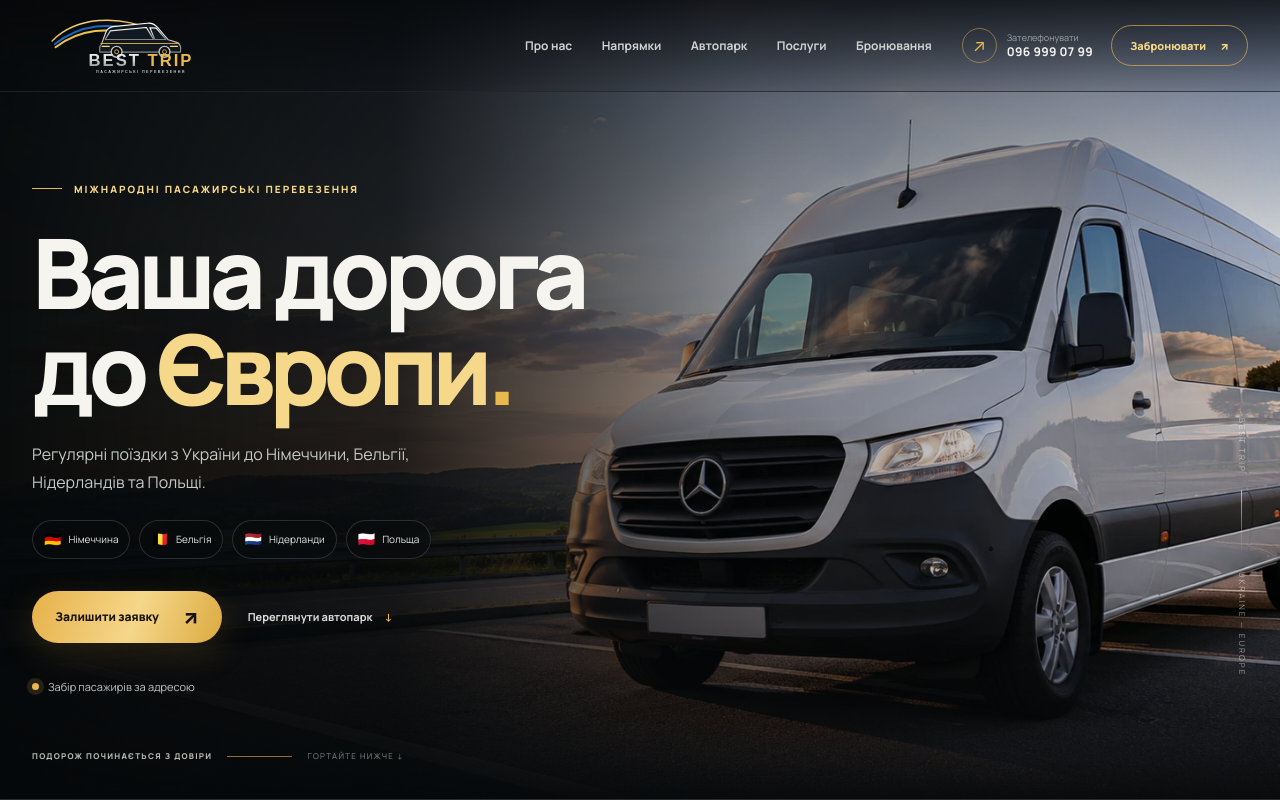
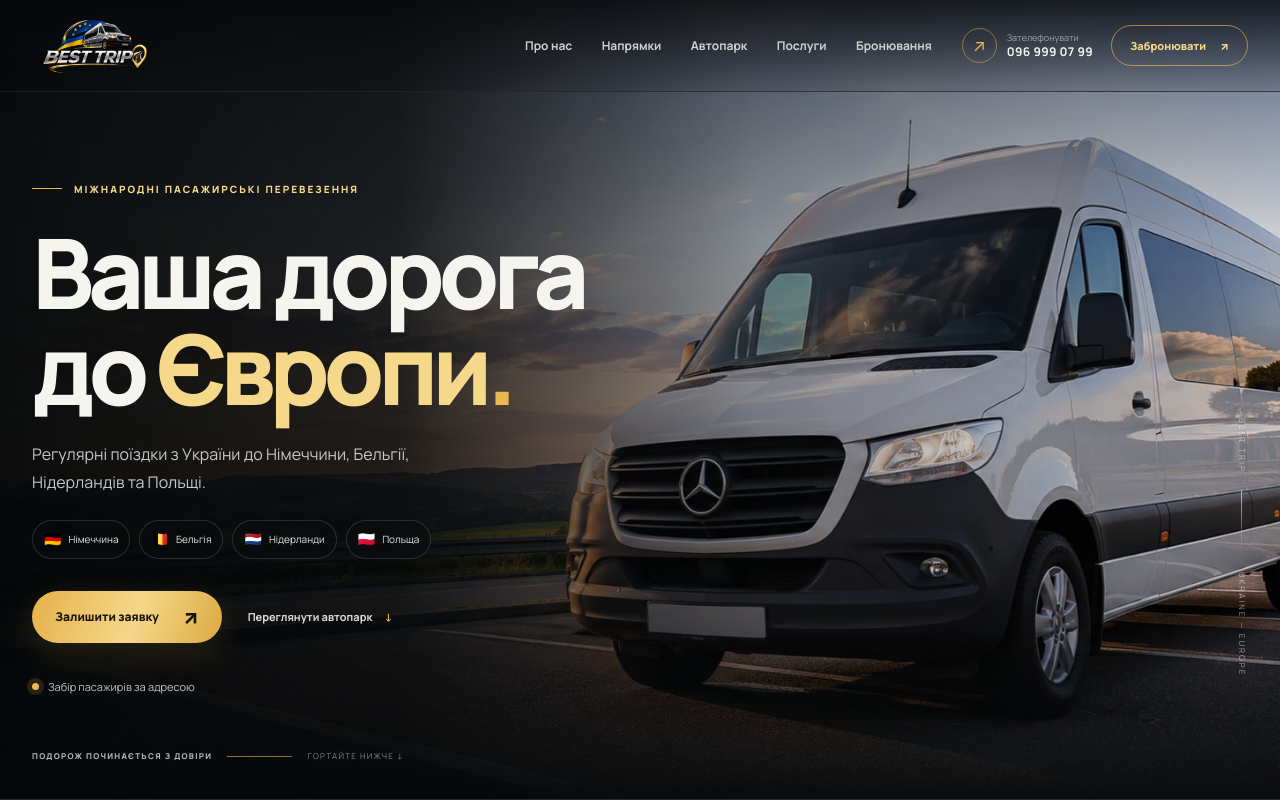
Before and after one commit to Mikhd5/best-trip, a plain HTML site: page index.html in a window 1280 px wide. Shown: the top 800 px of the page. Drawn offline with Linux system fonts and the light colour scheme.

Commit message:
Use user's uploaded BEST TRIP logo image in header and footer

```diff
--- a/index.html
+++ b/index.html
@@ -15,7 +15,7 @@
   <div class="scroll-progress" aria-hidden="true"><span id="scrollProgress"></span></div>
   <header class="site-header" id="top">
     <div class="nav-wrap container">
-      <a class="brand" href="#top" aria-label="BEST TRIP — на головну"><img src="best-trip-logo.svg" alt="BEST TRIP — пасажирські перевезення" width="250" height="72"></a>
+      <a class="brand" href="#top" aria-label="BEST TRIP — на головну"><img src="A7E82CFB-D3FE-42FB-9A13-950F53F0CD64.png" alt="BEST TRIP — пасажирські перевезення" width="250" height="72"></a>
       <button class="menu-toggle" id="menuToggle" aria-label="Відкрити меню" aria-expanded="false"><span></span><span></span></button>
       <nav class="main-nav" id="mainNav" aria-label="Головна навігація">
         <a href="#about">Про нас</a>
@@ -162,7 +162,7 @@
 
   <footer class="site-footer">
     <div class="container footer-top">
-      <a class="brand footer-brand" href="#top" aria-label="BEST TRIP — на головну"><img src="best-trip-logo.svg" alt="BEST TRIP — пасажирські перевезення" width="250" height="72"></a>
+      <a class="brand footer-brand" href="#top" aria-label="BEST TRIP — на головну"><img src="A7E82CFB-D3FE-42FB-9A13-950F53F0CD64.png" alt="BEST TRIP — пасажирські перевезення" width="250" height="72"></a>
       <p class="footer-note">Комфортні пасажирські перевезення<br>з України до країн Європи.</p>
       <div class="footer-phones"><a href="tel:+380969990799">096 999 07 99 <span>↗</span></a><a href="tel:+380685090099">068 509 00 99 <span>↗</span></a></div>
       <div class="footer-social"><a href="https://wa.me/380969990799" target="_blank" rel="noopener" aria-label="WhatsApp">wa</a><a href="https://wa.me/380685090099" target="_blank" rel="noopener" aria-label="WhatsApp, другий номер">wa</a></div>
```
